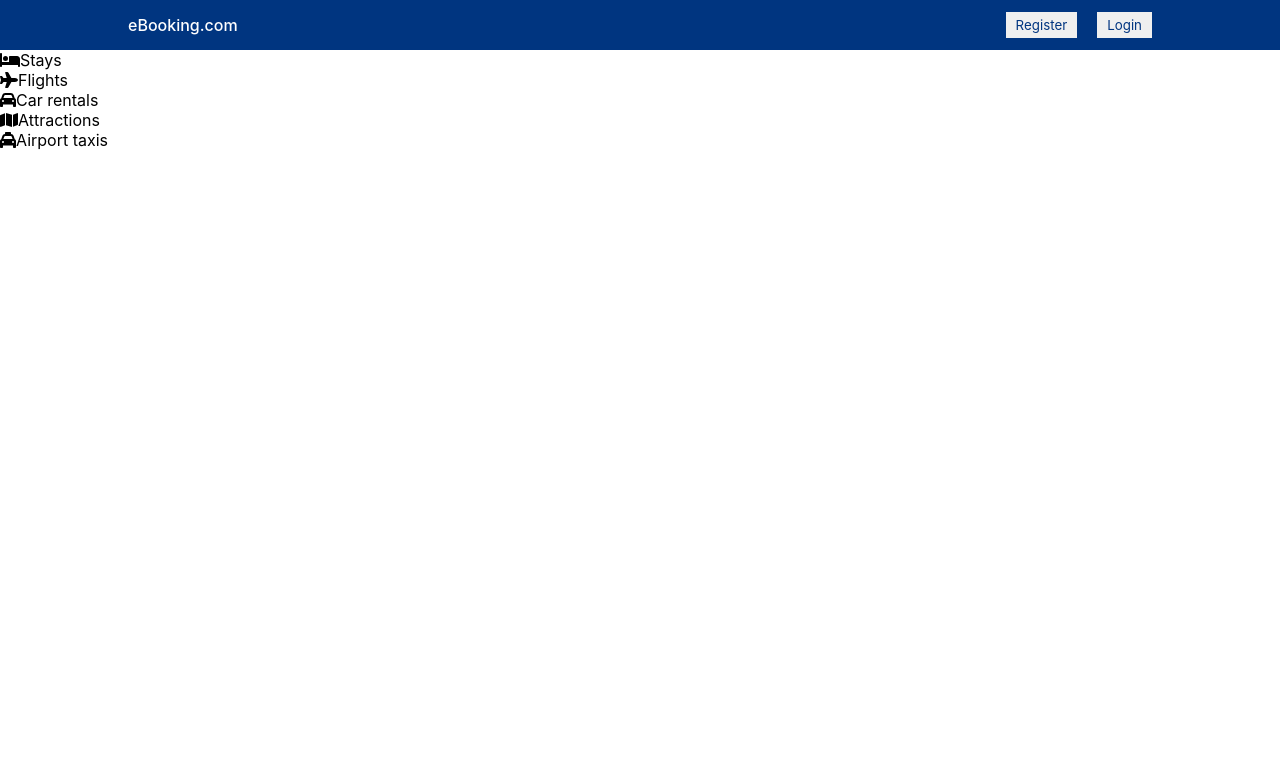
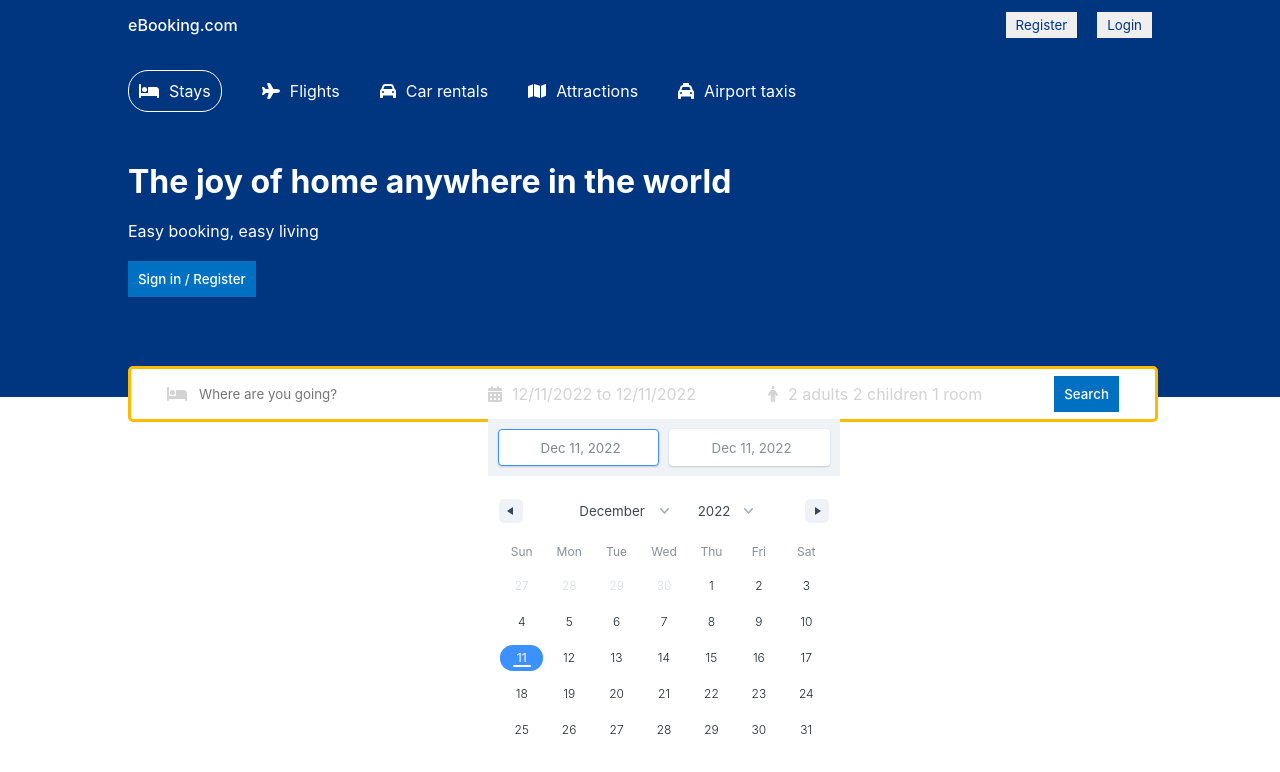
Before and after one commit to JS-Jamie/booking.com-clone, a React (Create React App) app in the folder client/: page / in a window 1280 px wide. Shown: the top 772 px of the page. Built offline with nearby package versions, Linux system fonts and the light colour scheme.

Commit message:
Finish header section and add search feature with date range

```diff
--- a/client/package.json
+++ b/client/package.json
@@ -10,7 +10,9 @@
     "@testing-library/jest-dom": "^5.16.5",
     "@testing-library/react": "^13.4.0",
     "@testing-library/user-event": "^13.5.0",
+    "date-fns": "^2.29.3",
     "react": "^18.2.0",
+    "react-date-range": "^1.4.0",
     "react-dom": "^18.2.0",
     "react-router-dom": "^6.4.5",
     "react-scripts": "5.0.1",
--- a/client/src/components/header/Header.jsx
+++ b/client/src/components/header/Header.jsx
@@ -2,17 +2,33 @@ import './header.css';
 import { FontAwesomeIcon } from '@fortawesome/react-fontawesome';
 import {
   faBed,
+  faCalendarDays,
   faCar,
   faMap,
+  faPerson,
   faPlane,
   faTaxi,
 } from '@fortawesome/free-solid-svg-icons';
+import 'react-date-range/dist/styles.css'; // main css file
+import 'react-date-range/dist/theme/default.css'; // theme css file
+import { DateRange } from 'react-date-range';
+import { useState } from 'react';
+import { format } from 'date-fns'; // transforms js date to readable strings
 
 const Header = () => {
+  const [date, setDate] = useState([
+    {
+      startDate: new Date(),
+      endDate: new Date(),
+      key: 'selection',
+    },
+  ]);
+
   return (
     <div className='header'>
+      <div className='headerContainer'>
         <div className='headerList'>
-        <div className='headerListItem'>
+          <div className='headerListItem active'>
             <FontAwesomeIcon icon={faBed} />
             <span>Stays</span>
           </div>
@@ -33,6 +49,45 @@ const Header = () => {
             <span>Airport taxis</span>
           </div>
         </div>
+        <h1 className='headerTitle'>The joy of home anywhere in the world</h1>
+        <p className='headerDesc'>Easy booking, easy living</p>
+        <button className='headerBtn'>Sign in / Register</button>
+
+        <div className='headerSearch'>
+          <div className='headerSearchItem'>
+            <FontAwesomeIcon icon={faBed} className='headerIcon' />
+            <input
+              type='text'
+              placeholder='Where are you going?'
+              className='headerSearchInput'
+            />
+          </div>
+
+          <div className='headerSearchItem'>
+            <FontAwesomeIcon icon={faCalendarDays} className='headerIcon' />
+            <span className='headerSearchText'>{`${format(
+              date[0].startDate,
+              'MM/dd/yyyy'
+            )} to ${format(date[0].endDate, 'MM/dd/yyyy')}`}</span>
+            <DateRange
+              editableDateInputs={true}
+              onChange={(item) => setDate([item.selection])}
+              moveRangeOnFirstSelection={false}
+              ranges={date}
+              className='date'
+            />
+          </div>
+
+          <div className='headerSearchItem'>
+            <FontAwesomeIcon icon={faPerson} className='headerIcon' />
+            <span className='headerSearchText'>2 adults 2 children 1 room</span>
+          </div>
+
+          <div className='headerSearchItem'>
+            <button className='headerBtn'>Search</button>
+          </div>
+        </div>
+      </div>
     </div>
   );
 };
--- a/client/src/components/header/header.css
+++ b/client/src/components/header/header.css
@@ -0,0 +1,86 @@
+.header {
+  background-color: #003580;
+  color: white;
+  display: flex;
+  justify-content: center;
+  position: relative;
+}
+
+.headerContainer {
+  width: 100%;
+  max-width: 1024px;
+  margin: 20px 0px 100px 0px;
+}
+
+.headerList {
+  display: flex;
+  gap: 40px;
+  margin-bottom: 50px;
+}
+
+.headerListItem {
+  display: flex;
+  align-items: center;
+  gap: 10px;
+}
+
+.headerListItem.active {
+  border: 1px solid white;
+  padding: 10px;
+  border-radius: 20px;
+}
+
+.headerDesc {
+  margin: 20px 0px;
+}
+
+.headerBtn {
+  background-color: #0071c2;
+  color: white;
+  font-weight: 500;
+  border: none;
+  padding: 10px;
+  cursor: pointer;
+}
+
+.headerSearch {
+  height: 30px;
+  background-color: white;
+  border: 3px solid #febb02;
+  display: flex;
+  align-items: center;
+  justify-content: space-around;
+  padding: 10px 0px;
+  border-radius: 5px;
+
+  position: absolute;
+  bottom: -25px;
+
+  width: 100%;
+  max-width: 1024px;
+}
+
+.headerIcon {
+  color: lightgray;
+}
+
+.headerSearchItem {
+  display: flex;
+  align-items: center;
+  gap: 10px;
+}
+
+.headerSearchInput {
+  border: none;
+  outline: none;
+}
+
+.headerSearchText {
+  color: lightgray;
+  cursor: pointer;
+}
+
+.date {
+  position: absolute;
+  top: 50px;
+}
```
Also changed, not shown: 1 other file (tests, documents, lock files or other folders). Lines whose indentation alone changed are shown as unchanged.
